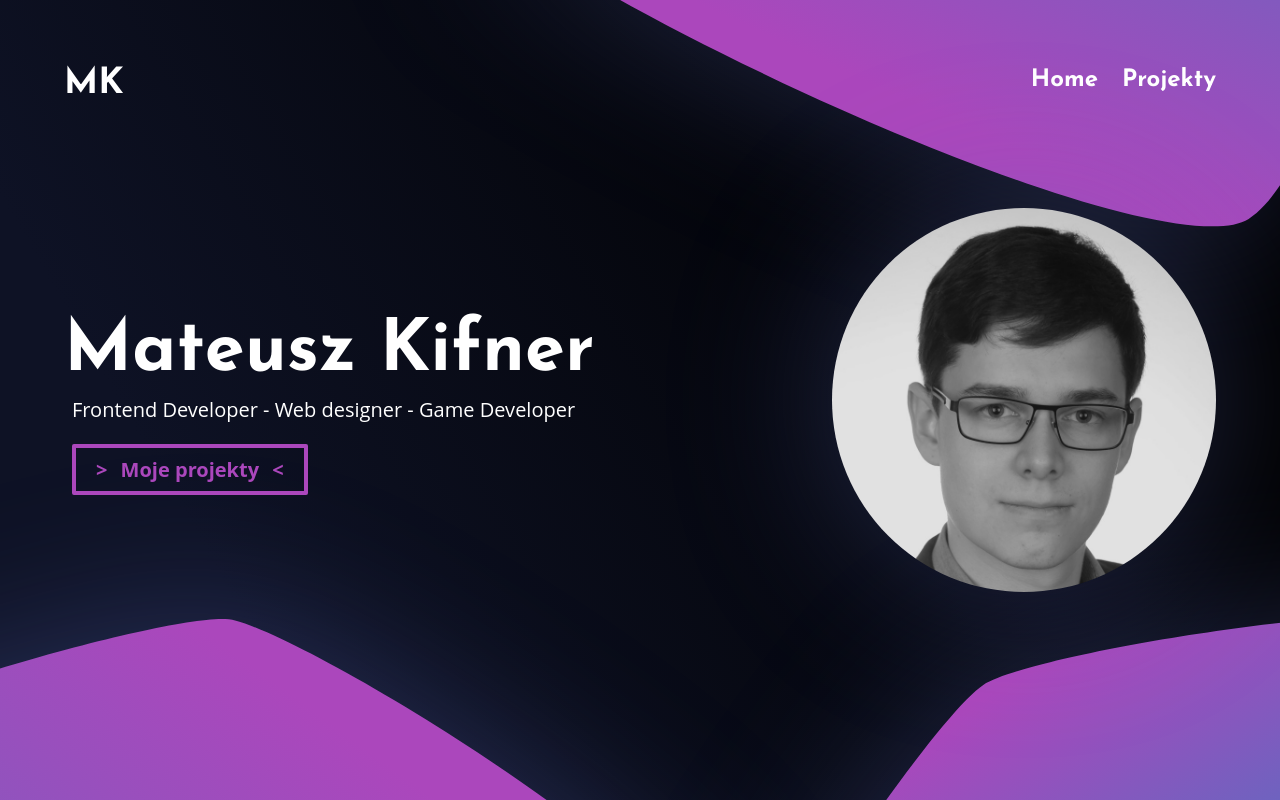
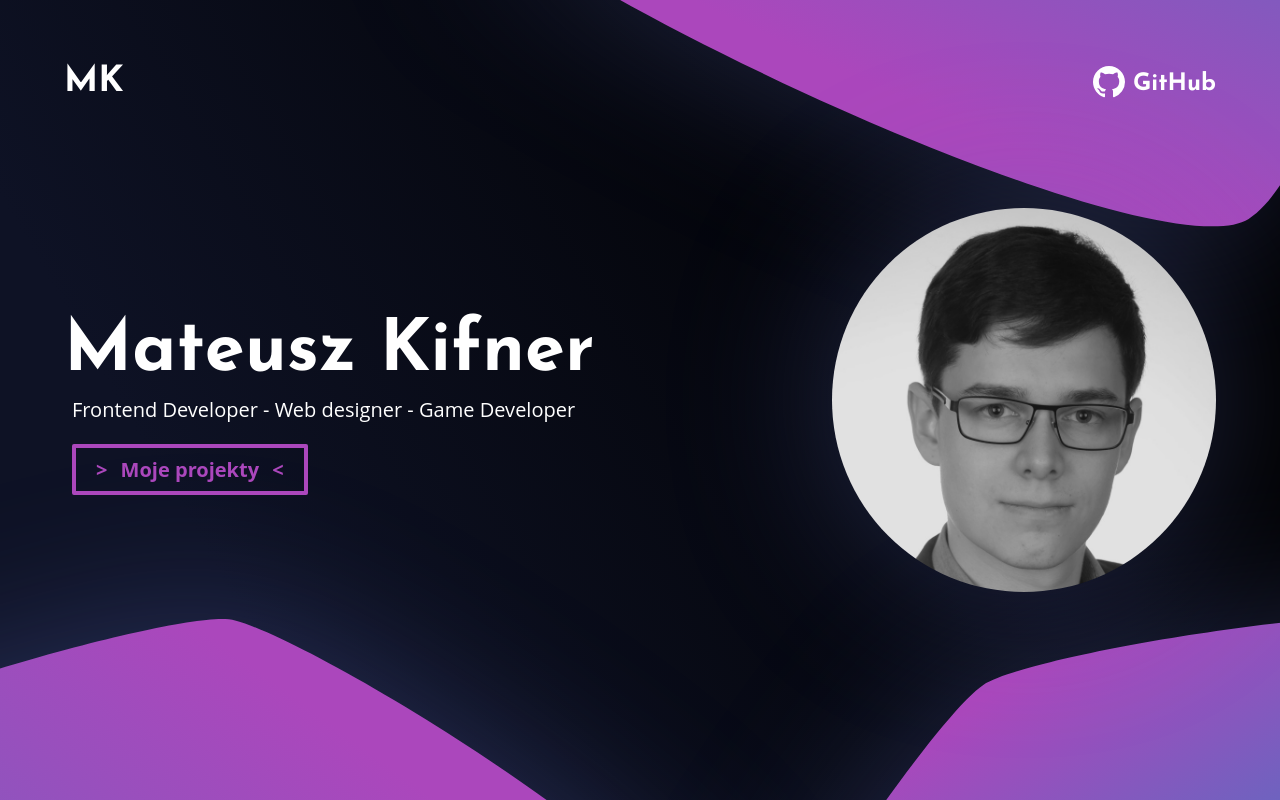
Before and after one commit to mateusz-kifner/kifner-mateusz.github.io, an Astro site: page / in a window 1280 px wide. Built offline with nearby package versions, Linux system fonts and the light colour scheme; Astro itself is replaced by a stand-in of ours.

Commit message:
add github link to menu

```diff
--- a/src/components/Nav/index.tsx
+++ b/src/components/Nav/index.tsx
@@ -4,11 +4,14 @@
 const Nav = () => {
   const [open, setOpen] = useState(false)
   return (
-    <div class="flex justify-between align-middle text-white xl:p-16 p-8">
-      <a href="/" class="font-josefin-sans text-4xl font-bold">
-        <span class="text-white">MK</span>
+    <div class="flex justify-between align-middle text-white xl:p-16 p-8  ">
+      <a
+        href="/"
+        class="font-josefin-sans text-4xl font-bold leading-none hover:text-gray-300"
+      >
+        <span>MK</span>
       </a>
-      <button onClick={() => setOpen((val) => !val)} class="xl:hidden block">
+      {/*<button onClick={() => setOpen((val) => !val)} class="xl:hidden block">
         <img src="/assets/menu.svg" class="h-10  w-10 -translate-y-1" />
       </button>
       <nav
@@ -16,16 +19,37 @@
           open ? "flex" : "hidden"
         }`}
       >
-        <a href="/">
+         <a href="/">
           <span class="text-white hover:text-gray-300">Home</span>
         </a>
         <a href="/projects">
           <span class="text-white hover:text-gray-300">Projekty</span>
         </a>
-        {/* <a href="/about">
+         <a href="/about">
           <span class="text-white hover:text-gray-300">O mnie</span>
-        </a> */}
-      </nav>
+        </a>
+      </nav>*/}
+      <a
+        href="https://github.com/kifner-mateusz"
+        class="flex  hover:text-gray-300 fill-white hover:fill-gray-300 gap-2 font-josefin-sans text-2xl font-bold items-center"
+      >
+        <svg
+          height="32"
+          aria-hidden="true"
+          viewBox="0 0 16 16"
+          version="1.1"
+          width="32"
+          data-view-component="true"
+          class="octicon octicon-mark-github v-align-middle"
+        >
+          <path
+            // fill="white"
+            fill-rule="evenodd"
+            d="M8 0C3.58 0 0 3.58 0 8c0 3.54 2.29 6.53 5.47 7.59.4.07.55-.17.55-.38 0-.19-.01-.82-.01-1.49-2.01.37-2.53-.49-2.69-.94-.09-.23-.48-.94-.82-1.13-.28-.15-.68-.52-.01-.53.63-.01 1.08.58 1.23.82.72 1.21 1.87.87 2.33.66.07-.52.28-.87.51-1.07-1.78-.2-3.64-.89-3.64-3.95 0-.87.31-1.59.82-2.15-.08-.2-.36-1.02.08-2.12 0 0 .67-.21 2.2.82.64-.18 1.32-.27 2-.27.68 0 1.36.09 2 .27 1.53-1.04 2.2-.82 2.2-.82.44 1.1.16 1.92.08 2.12.51.56.82 1.27.82 2.15 0 3.07-1.87 3.75-3.65 3.95.29.25.54.73.54 1.48 0 1.07-.01 1.93-.01 2.2 0 .21.15.46.55.38A8.013 8.013 0 0016 8c0-4.42-3.58-8-8-8z"
+          ></path>
+        </svg>
+        <span class="leading-none pt-1">GitHub</span>
+      </a>
     </div>
   )
 }
```
